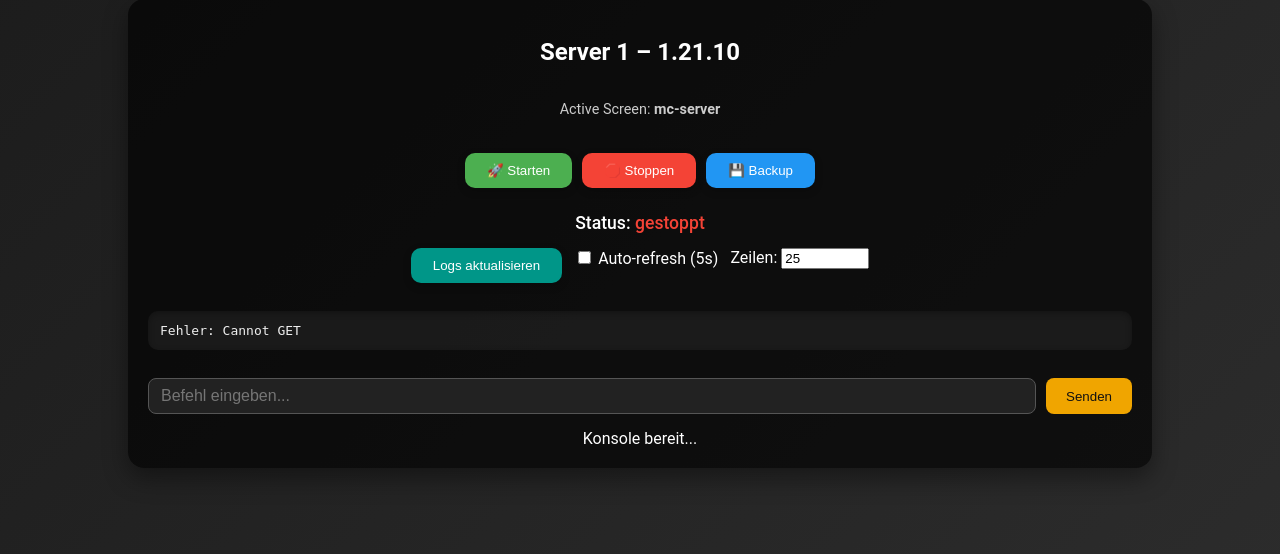
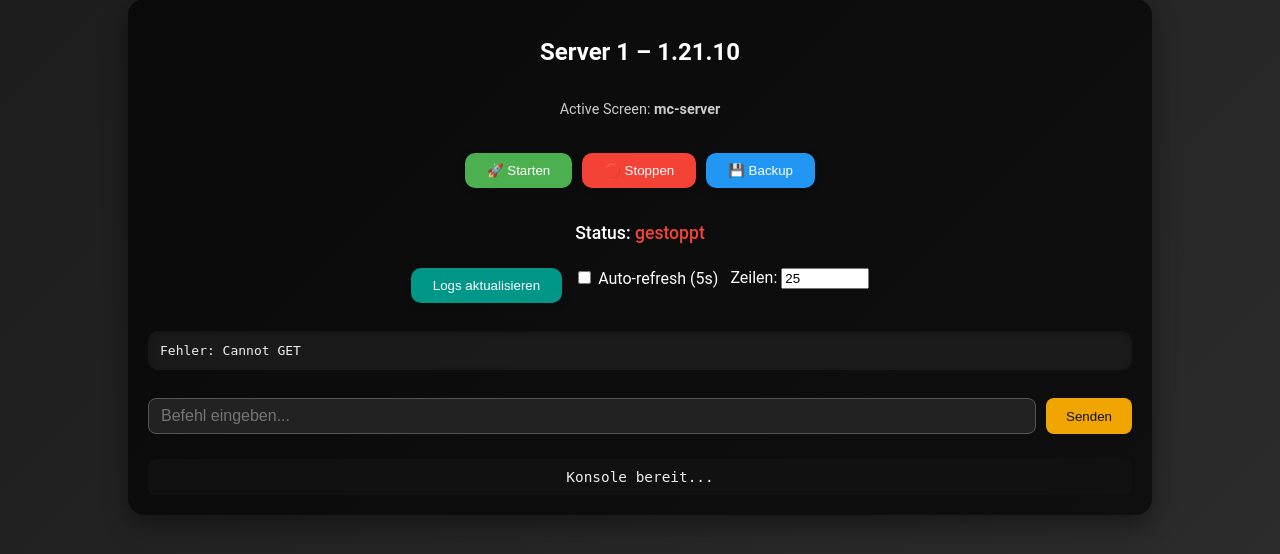
Before and after one commit to AUTLeon/Webpanel, a Flask app: page / in a window 1280 px wide. Shown: the part 202-756 px from the top of the page. Run offline with Flask 3, Linux system fonts and the light colour scheme.

Commit message:
Auto sync Sun Dec  7 17:52:01 UTC 2025

```diff
--- a/static/style.css
+++ b/static/style.css
@@ -101,6 +101,7 @@
 .status {
     font-weight: 500;
     font-size: 1.1rem;
+    margin: 10px 0;
 }
 
 /* Logs Steuerung */
@@ -145,6 +146,17 @@
     color: #fff;
     font-size: 1rem;
 }
+.console-output {
+    background: #111;       /* dunkler Hintergrund */
+    color: #eee;            /* helle Schrift */
+    padding: 10px;          /* Innenabstand */
+    border-radius: 8px;     /* abgerundete Ecken */
+    max-height: 300px;      /* Höhe begrenzen */
+    overflow-y: auto;       /* Scroll bei Überlauf */
+    font-family: monospace; /* Konsole-Stil */
+    font-size: 0.9rem;
+    margin-top: 10px;
+}
 
 /* Buttons in Console Input */
 .console-input button {
```
